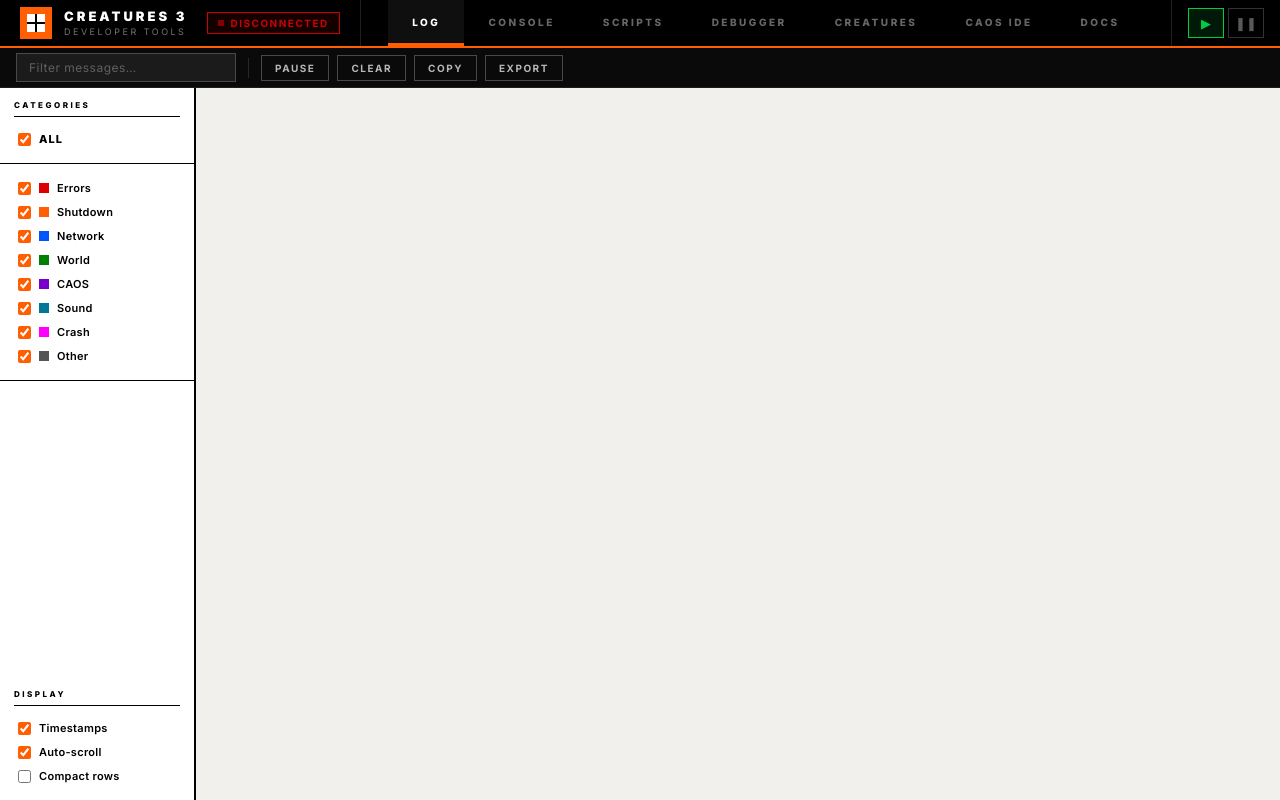
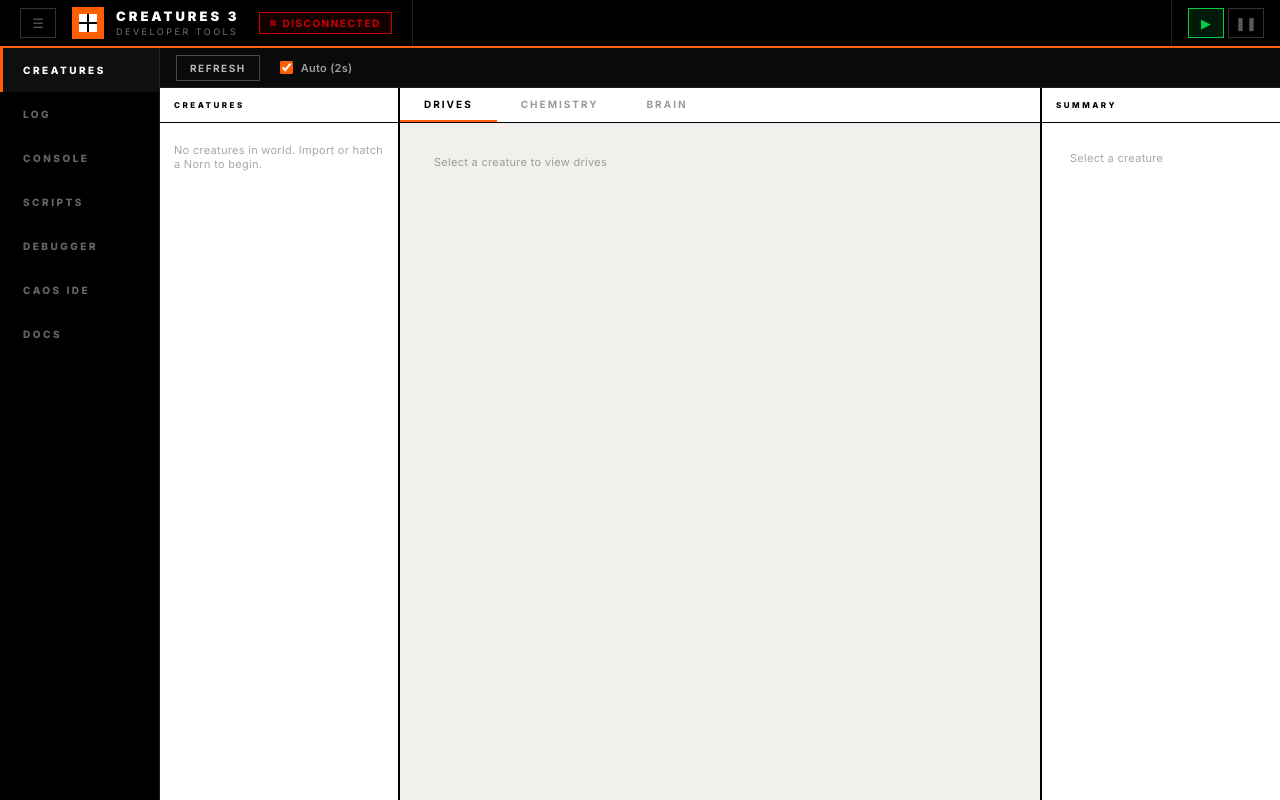
Before and after one commit to ugwun/creatures3-engine-port, a plain HTML site: page tools/index.html in a window 1280 px wide. Drawn offline with Linux system fonts and the light colour scheme; no server answers.

Commit message:
Developer Tools: Move navigation to left sidebar and set Creatures as default tab

```diff
--- a/tools/app.js
+++ b/tools/app.js
@@ -241,7 +241,7 @@ optCompact.addEventListener("change", () => {
 connect();
 
 // ── Tab switching ────────────────────────────────────────────────────────
-let activeTab = 'log'; // track current active tab
+let activeTab = 'creatures'; // track current active tab
 
 document.querySelectorAll('.tab-btn').forEach(btn => {
     btn.addEventListener('click', () => {
@@ -310,4 +310,12 @@ function syncEngineState() {
 // Fetch on page load (after SSE connects)
 setTimeout(syncEngineState, 500);
 
+// ── Nav Sidebar Toggle ──────────────────────────────────────────────────
+const btnNavToggle = document.getElementById('btn-nav-toggle');
+if (btnNavToggle) {
+    btnNavToggle.addEventListener('click', () => {
+        document.body.classList.toggle('nav-collapsed');
+    });
+}
+
 })();
--- a/tools/index.html
+++ b/tools/index.html
@@ -18,6 +18,7 @@
   <!-- ── Header ────────────────────────────────────────────────────────────── -->
   <header id="header">
     <div id="header-left">
+      <button id="btn-nav-toggle" class="engine-ctrl" title="Toggle Menu" style="margin-right: 16px;">☰</button>
       <div id="logo">
         <!-- Marathon-style geometric mark: bold orange square with a cross slit -->
         <div id="logo-mark">
@@ -40,16 +41,6 @@
     </div>
 
     <div id="header-center">
-      <!-- Tab navigation -->
-      <nav id="tab-nav">
-        <button class="tab-btn tab-btn--active" data-tab="log">Log</button>
-        <button class="tab-btn" data-tab="console">Console</button>
-        <button class="tab-btn" data-tab="scripts">Scripts</button>
-        <button class="tab-btn" data-tab="debugger">Debugger</button>
-        <button class="tab-btn" data-tab="creatures">Creatures</button>
-        <button class="tab-btn" data-tab="ide">CAOS IDE</button>
-        <button class="tab-btn" data-tab="docs">Docs</button>
-      </nav>
     </div>
 
     <div id="header-right">
@@ -58,10 +49,21 @@
     </div>
   </header>
 
+  <!-- ── Left Navigation ───────────────────────────────────────────────────── -->
+  <nav id="left-nav">
+    <button class="tab-btn tab-btn--active" data-tab="creatures">Creatures</button>
+    <button class="tab-btn" data-tab="log">Log</button>
+    <button class="tab-btn" data-tab="console">Console</button>
+    <button class="tab-btn" data-tab="scripts">Scripts</button>
+    <button class="tab-btn" data-tab="debugger">Debugger</button>
+    <button class="tab-btn" data-tab="ide">CAOS IDE</button>
+    <button class="tab-btn" data-tab="docs">Docs</button>
+  </nav>
+
   <!-- ── Toolbar: contextual controls per tab ──────────────────────────────── -->
   <div id="toolbar">
     <!-- Log tab controls -->
-    <div id="log-controls" class="tab-controls">
+    <div id="log-controls" class="tab-controls" hidden>
       <input id="search" type="text" placeholder="Filter messages…" autocomplete="off" />
       <div class="toolbar-sep"></div>
       <button id="btn-pause" class="btn">Pause</button>
@@ -93,7 +95,7 @@
       <button id="btn-dbg-stepover" class="btn" disabled>Step Over</button>
     </div>
     <!-- Creatures tab controls -->
-    <div id="creatures-controls" class="tab-controls" hidden>
+    <div id="creatures-controls" class="tab-controls">
       <button id="btn-creatures-refresh" class="btn">Refresh</button>
       <label class="opt-toggle toolbar-toggle">
         <input type="checkbox" id="opt-creatures-auto" checked /> Auto (2s)
@@ -122,7 +124,7 @@
 
 
   <!-- ── Tab: Log ──────────────────────────────────────────────────────────── -->
-  <div id="tab-log" class="tab-panel tab-panel--active">
+  <div id="tab-log" class="tab-panel" hidden>
     <!-- Category sidebar -->
     <aside id="sidebar">
       <div class="sidebar-section">
@@ -292,7 +294,7 @@
   </div>
 
   <!-- ── Tab: Creatures ──────────────────────────────────────────────────── -->
-  <div id="tab-creatures" class="tab-panel" hidden>
+  <div id="tab-creatures" class="tab-panel tab-panel--active">
     <div id="crt-container">
       <!-- Creature list panel (left sidebar) -->
       <aside id="crt-list-panel">
--- a/tools/style.css
+++ b/tools/style.css
@@ -38,6 +38,7 @@
   --sidebar-w: 196px;
   --header-h: 48px;
   --toolbar-h: 40px;
+  --nav-w: 160px;
 
   --font-ui: 'Inter', system-ui, sans-serif;
   --font-mono: 'JetBrains Mono', 'Courier New', monospace;
@@ -138,9 +139,10 @@ body {
 #toolbar {
   position: fixed;
   top: var(--header-h);
-  left: 0;
+  left: var(--nav-w);
   right: 0;
   height: var(--toolbar-h);
+  transition: left 0.2s;
   display: flex;
   align-items: center;
   padding: 0 16px;
@@ -617,16 +619,33 @@ body.compact .log-row {
   background: rgba(0, 0, 0, 0.35);
 }
 
-/* ── Tab Navigation ───────────────────────────────────────────────────── */
-#tab-nav {
-  display: flex;
-  gap: 0;
-  height: 100%;
-  align-items: stretch;
+/* ── Left Navigation ───────────────────────────────────────────────────── */
+body.nav-collapsed {
+  --nav-w: 0px;
+}
+
+#left-nav {
+  position: fixed;
+  top: var(--header-h);
+  left: 0;
+  bottom: 0;
+  width: var(--nav-w);
+  background: var(--black);
+  border-right: 1px solid rgba(255, 255, 255, 0.12);
+  display: flex;
+  flex-direction: column;
+  z-index: 100;
+  overflow: hidden;
+  transition: width 0.2s, transform 0.2s;
+}
+
+body.nav-collapsed #left-nav {
+  transform: translateX(-100%);
 }
 
 .tab-btn {
-  padding: 0 24px;
+  padding: 16px 20px;
+  text-align: left;
   font-size: 10px;
   font-weight: 800;
   letter-spacing: 2.5px;
@@ -637,8 +656,8 @@ body.compact .log-row {
   cursor: pointer;
   transition: all .15s;
   font-family: var(--font-ui);
-  border-bottom: 3px solid transparent;
-  position: relative;
+  border-left: 3px solid transparent;
+  white-space: nowrap;
 }
 
 .tab-btn:hover {
@@ -648,7 +667,7 @@ body.compact .log-row {
 
 .tab-btn--active {
   color: var(--white);
-  border-bottom-color: var(--orange);
+  border-left-color: var(--orange);
   background: rgba(255, 255, 255, 0.06);
 }
 
@@ -666,10 +685,11 @@ body.compact .log-row {
 .tab-panel {
   position: fixed;
   top: calc(var(--header-h) + var(--toolbar-h));
-  left: 0;
+  left: var(--nav-w);
   right: 0;
   bottom: 0;
   overflow: hidden;
+  transition: left 0.2s;
 }
 
 /* Log tab has sidebar, so its children handle positioning */
```
Also changed, not shown: tools/README.md.
